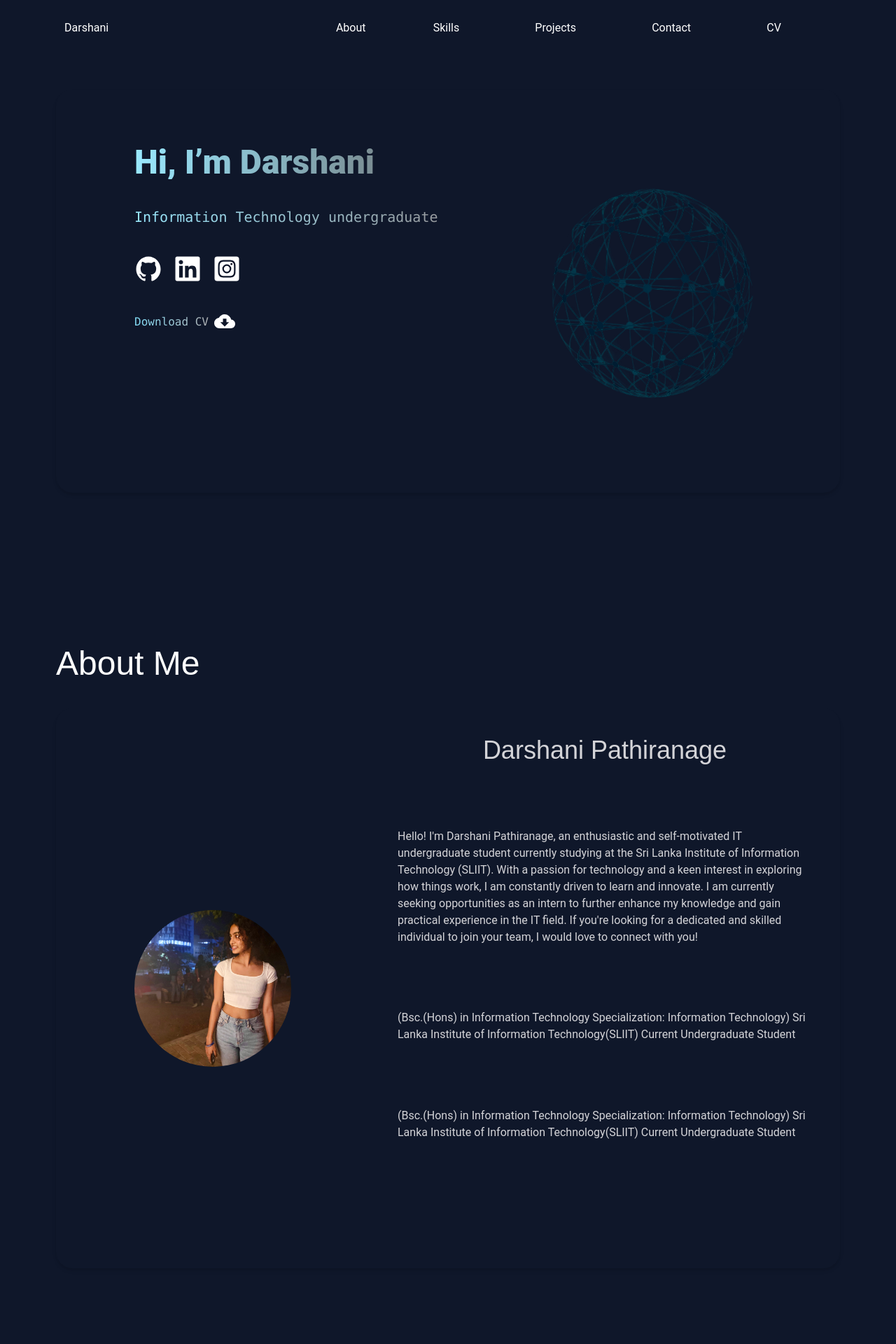
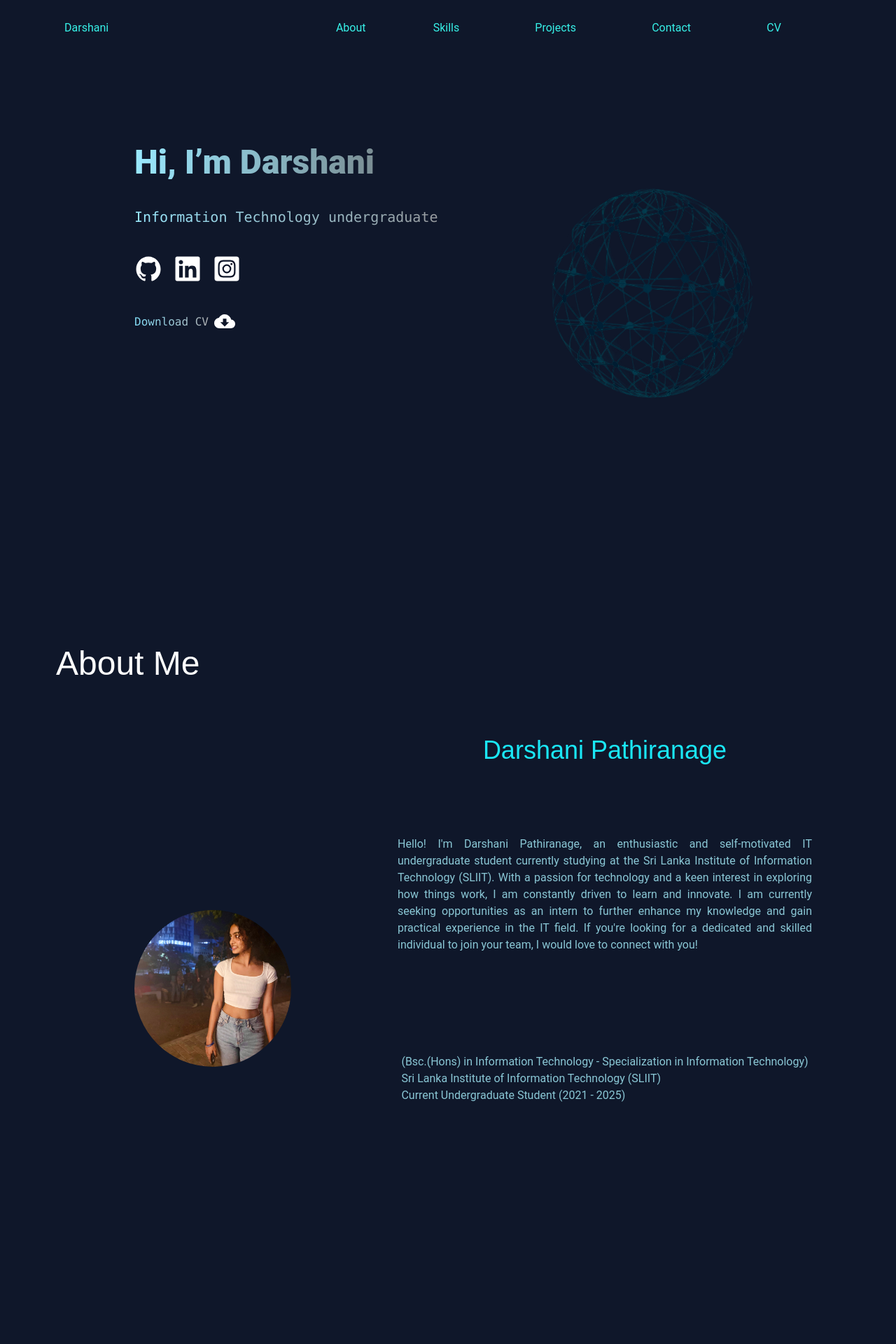
Before and after one commit to darshani-pathiranage20/My-portfolio, a React (Vite) app: page / in a window 1280 px wide. Shown: the top 1920 px of the page at 70% size. Built offline with nearby package versions, Linux system fonts and the light colour scheme.

Commit message:
about me com changes

```diff
--- a/src/components/about.jsx
+++ b/src/components/about.jsx
@@ -4,7 +4,7 @@ import Photo from "../assets/portfolio.jpg"
 export default function About() {
   return (
     <div className=" ">
-      <div className=" grid mx-20 grid-cols-[40%_60%] gap-10 mb-10 hover:shadow-[#025a62]  shadow-md rounded-3xl ">
+      <div className=" grid mx-20 grid-cols-[40%_60%] gap-10 mb-10  ">
         <div className=" px-28  my-20  flex items-center justify-center  ">
           <img
             src={Photo}
@@ -14,11 +14,14 @@ export default function About() {
         </div>
 
         <div className="grid  grid-cols-1 grid-rows h-screen pt-10 mr-20  ">
-          <div className="text-zinc-300 grid text-4xl font-arvo justify-center">
+          <div className="text-[#1ae7f6] grid text-4xl font-arvo justify-center">
             <p>Darshani Pathiranage</p>
           </div>
-          <div className=" text-zinc-300 font-sans  grid justify-center">
-            <p>
+
+
+          <div className=" text-[#8ac7d5] font-sans pt-6  grid justify-center">
+          {/* <div className="absolute left-[44.5%] -ml-16 w-1 h-96 rounded-lg bg-[#b0c9ca] "></div> */}
+            <p className="text-justify ">
               Hello! I'm Darshani Pathiranage, an enthusiastic and
               self-motivated IT undergraduate student currently studying at the
               Sri Lanka Institute of Information Technology (SLIIT). With a
@@ -30,19 +33,15 @@ export default function About() {
               love to connect with you!
             </p>
           </div>
-          <div className=" text-zinc-300 grid font-sans justify-center">
+          <div className=" text-[#8ac7d5] grid font-sans justify-center pt-16">
             <p>
-              (Bsc.(Hons) in Information Technology Specialization: Information
-              Technology) Sri Lanka Institute of Information Technology(SLIIT)
-              Current Undergraduate Student
+              (Bsc.(Hons) in Information Technology - Specialization in Information
+              Technology) <br></br>Sri Lanka Institute of Information Technology (SLIIT)<br></br>
+              Current Undergraduate Student (2021 - 2025)
             </p>
           </div>
           <div className=" text-zinc-300 grid justify-center">
-            <p>
-              (Bsc.(Hons) in Information Technology Specialization: Information
-              Technology) Sri Lanka Institute of Information Technology(SLIIT)
-              Current Undergraduate Student
-            </p>
+
           </div>
           <div className=" text-zinc-300 grid justify-center"></div>
         </div>
--- a/src/components/contact.jsx
+++ b/src/components/contact.jsx
@@ -8,7 +8,7 @@ import contactImage from "../assets/contactme.vecImage-removebg-preview.png"
 export default function Contact() {
   return (
     <div className="flex ">
-      <div className="flex flex-col hover:shadow-[#025a62] justify-center  p-10 shadow-lg rounded-3xl">
+      <div className="flex flex-col  justify-center  p-10 ">
         <div className=" text-white text-5xl mb-16">
           <p className="p-6">Let's work together</p>
         </div>
--- a/src/components/home.jsx
+++ b/src/components/home.jsx
@@ -10,7 +10,7 @@ import myphoto from "../assets/global-network-icon.png";
 export default function Home() {
   return (
     <div>
-      <div className="  grid grid-cols-2  hover:shadow-[#025a62]  shadow-md rounded-3xl">
+      <div className="  grid grid-cols-2 ">
         <div className=" pl-28 ">
           <div className=" ">
             <p className="text-5xl font-extrabold  mt-20 relative bg-gradient-to-r from-[#99e9ff] to-[#717172] text-transparent bg-clip-text">
--- a/src/components/navigation.jsx
+++ b/src/components/navigation.jsx
@@ -4,8 +4,8 @@ export default function Navigation() {
   return (
     <div className=" mx-20">
       <section className=" bg-[#0f172a] grid grid-flow-col pt-4">
-        <div className="bg-[#0f172a] text-white p-3 ">Darshani</div>
-        <ul className="grid text-white grid-flow-col  ">
+        <div className="bg-[#0f172a] text-[#37f0e7] p-3 ">Darshani</div>
+        <ul className="grid text-[#37f0e7] grid-flow-col  ">
           <li className="p-3"> <a href="#about" className="bg-[#0f172a] ">About</a></li>
           <li className="p-3"> <a href="#skills" className="bg-[#0f172a] p-3">Skills</a></li>
           <li className="p-3"> <a href="#project"  className="bg-[#0f172a] p-3">Projects</a></li>
--- a/src/components/skills.jsx
+++ b/src/components/skills.jsx
@@ -49,7 +49,7 @@ export default function Skills() {
   ];
   return (
 
-      <div className=" grid grid-cols-5  hover:shadow-[#025a62]  shadow-md rounded-3xl p-16 pl-  ">
+      <div className=" grid grid-cols-5   p-16 pl-  ">
         {skillsArray.map((item, index) => (
           <div key={index} className=" flex flex-col rounded-2xl   justify-center w-fit mb-5 p-" >
             <div className="  flex justify-center rounded-2xl    ">
```
